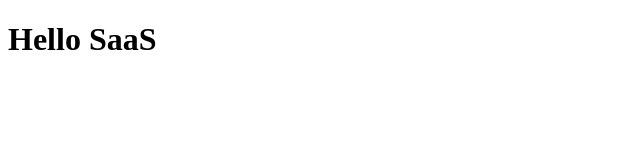
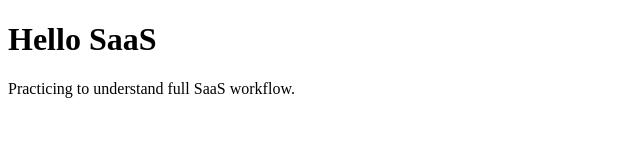
Before and after one commit to mapav989/notes-saas, a plain HTML site: page index.html in a window 1280 px wide. Shown: the whole page, without its empty margins (0-640 px from the left). Drawn offline with Linux system fonts and the light colour scheme.

Commit message:
Add homepage tagline

```diff
--- a/index.html
+++ b/index.html
@@ -8,5 +8,6 @@
 </head>
 <body>
     <h1>Hello SaaS</h1>
+    <p>Practicing to understand full SaaS workflow.</p>
 </body>
 </html>
```
